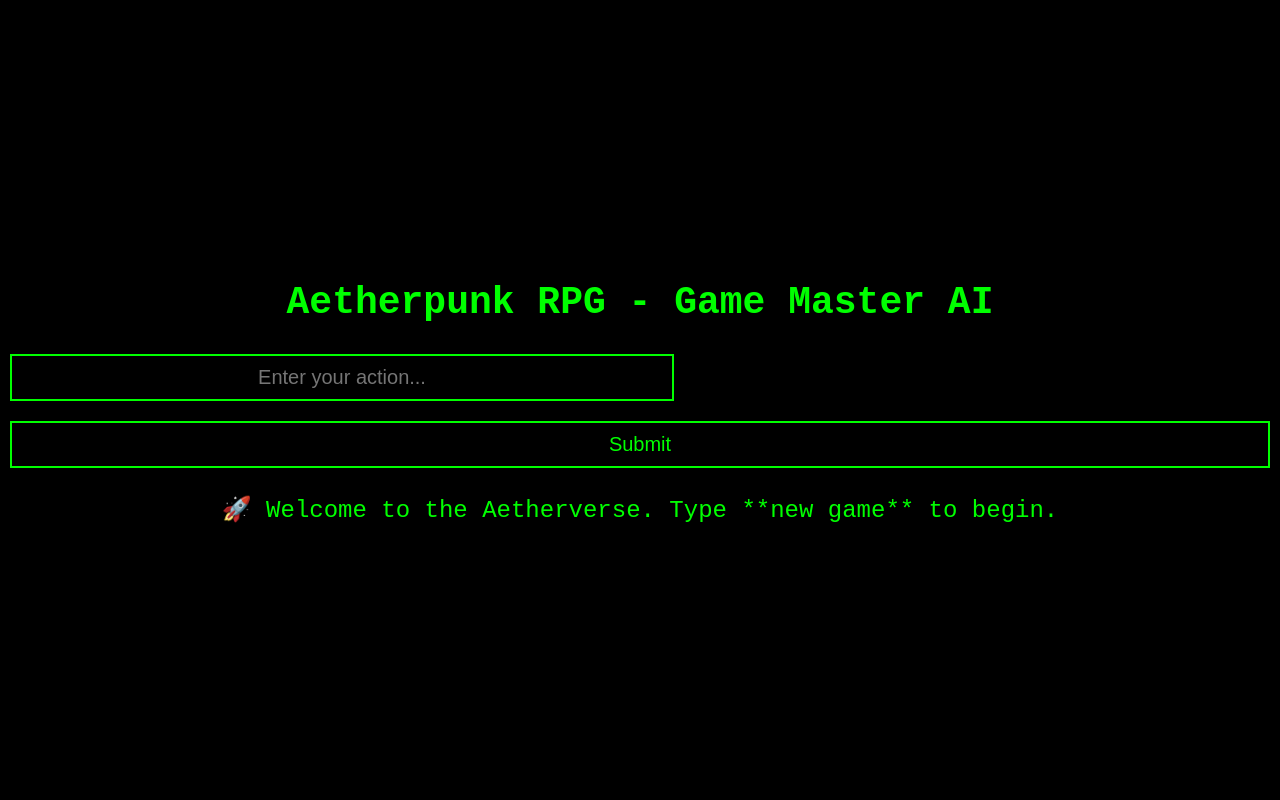
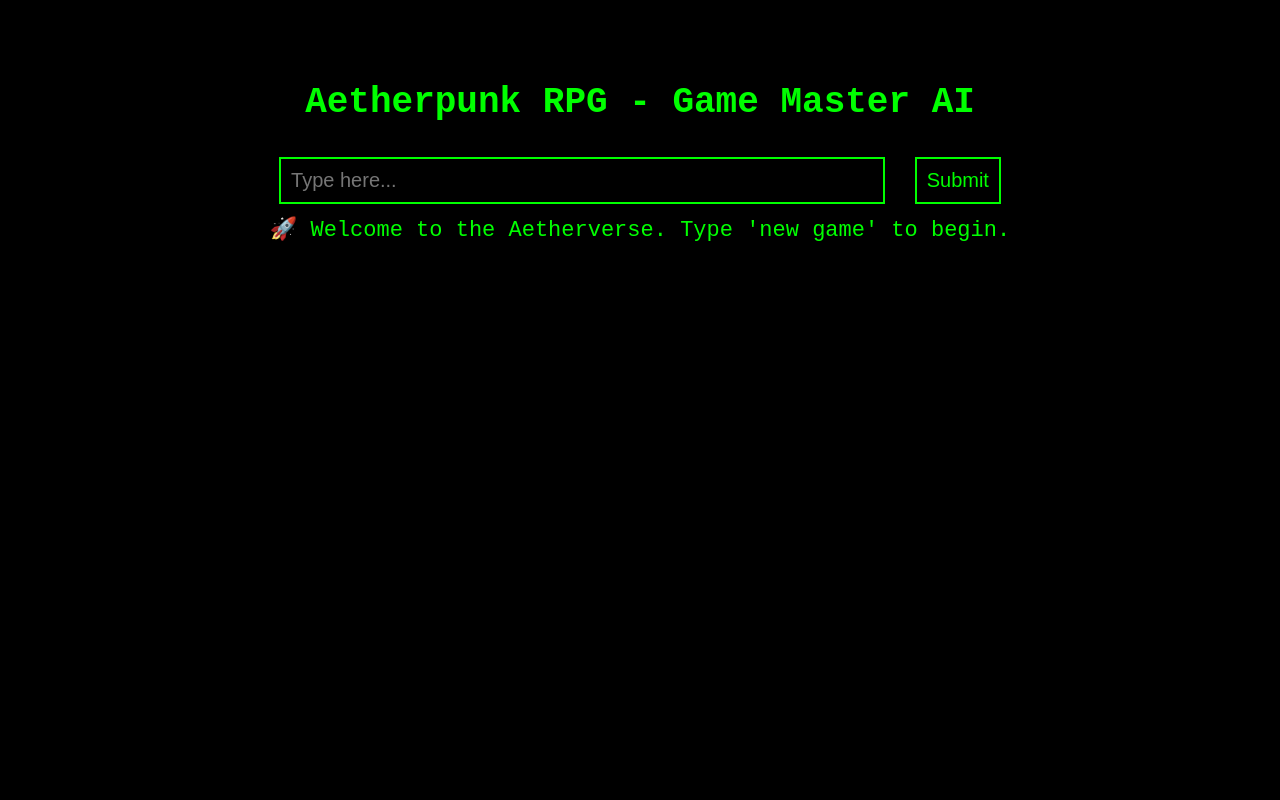
Before and after one commit to KhalilRCG/Aetherpunk-GMAI, a Flask app: page / in a window 1280 px wide. Run offline with Flask 3, Linux system fonts and the light colour scheme; some libraries are stand-ins or nearby versions.

Commit message:
Update index.html

```diff
--- a/templates/index.html
+++ b/templates/index.html
@@ -9,15 +9,10 @@
             color: #00FF00;
             font-family: "Courier New", monospace;
             text-align: center;
-            display: flex;
-            flex-direction: column;
-            justify-content: center;
-            height: 100vh;
-            margin: 0;
+            padding: 50px;
         }
         h1 {
-            font-size: 38px;
-            margin-bottom: 20px;
+            font-size: 36px;
         }
         input, button {
             font-size: 20px;
@@ -26,52 +21,22 @@
             background-color: black;
             color: #00FF00;
             border: 2px solid #00FF00;
-            text-align: center;
         }
         input {
             width: 50%;
         }
         #response {
-            font-size: 24px;
+            font-size: 22px;
             line-height: 1.5;
             max-width: 75%;
-            margin: 15px auto;
-            text-align: center;
+            margin: auto;
         }
     </style>
 </head>
 <body>
     <h1>Aetherpunk RPG - Game Master AI</h1>
-    <input id="playerInput" type="text" placeholder="Enter your action..." onkeypress="handleKeyPress(event)"/>
+    <input id="playerInput" type="text" placeholder="Type here..." onkeypress="handleKeyPress(event)"/>
     <button onclick="sendAction()">Submit</button>
-    <div id="response">🚀 Welcome to the Aetherverse. Type **new game** to begin.</div>
-
-    <script>
-        var socket = io("https://aetherpunk-gmai.onrender.com");
-        var allowInput = true;  // Prevents multiple submissions at once
-
-        function sendAction() {
-            if (!allowInput) return;
-            allowInput = false;  // Prevents multiple rapid submissions
-
-            var action = document.getElementById("playerInput").value.trim();
-            if (action !== "") {
-                socket.emit("chat_message", { message: action });
-                document.getElementById("playerInput").value = "";
-            }
-
-            setTimeout(() => { allowInput = true; }, 1000); // Prevent spam
-        }
-
-        function handleKeyPress(event) {
-            if (event.key === "Enter") {
-                sendAction();
-            }
-        }
-
-        socket.on("game_response", function(data) {
-            document.getElementById("response").innerText = data.response;
-        });
-    </script>
+    <div id="response">🚀 Welcome to the Aetherverse. Type 'new game' to begin.</div>
 </body>
 </html>
```
